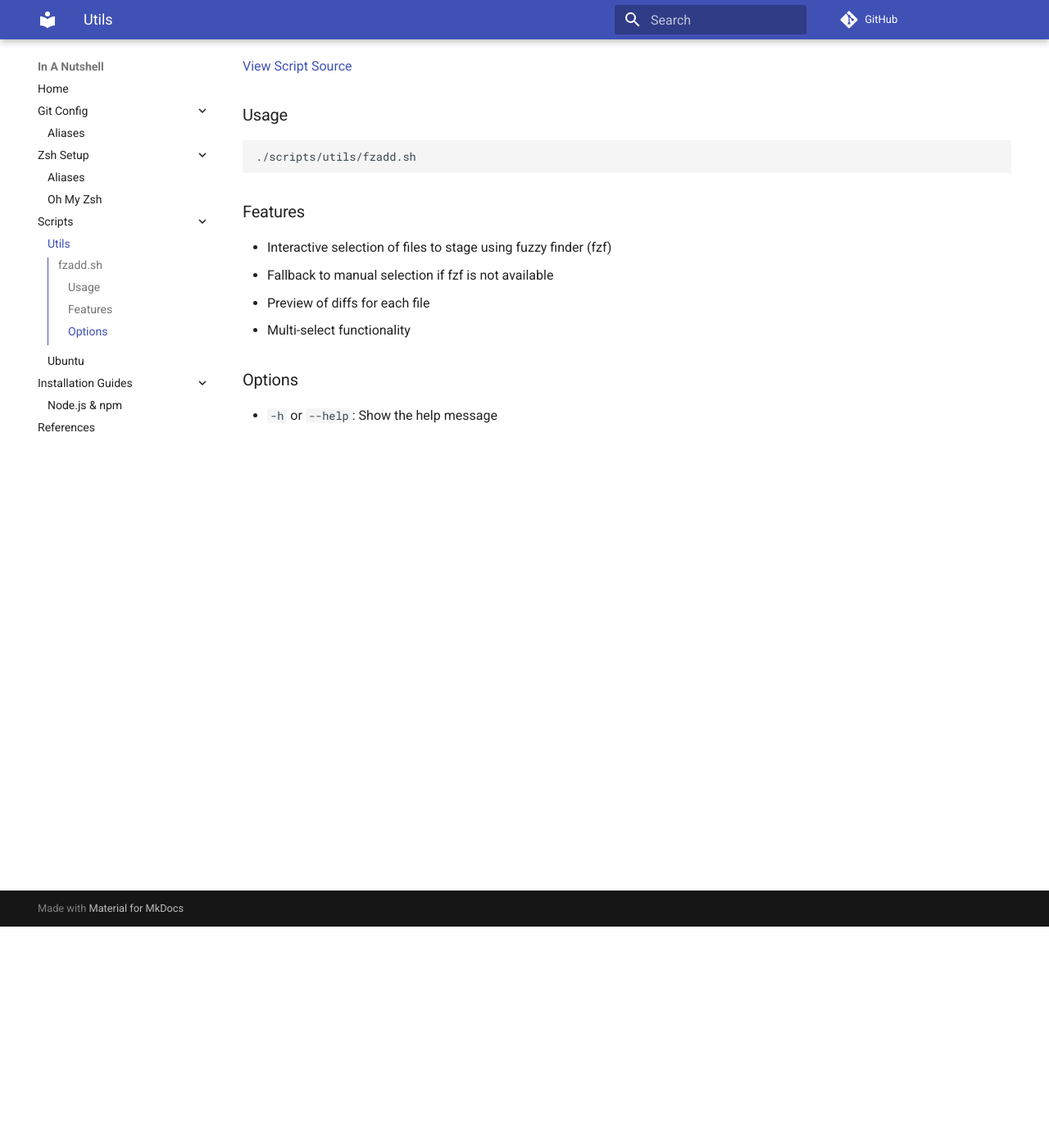
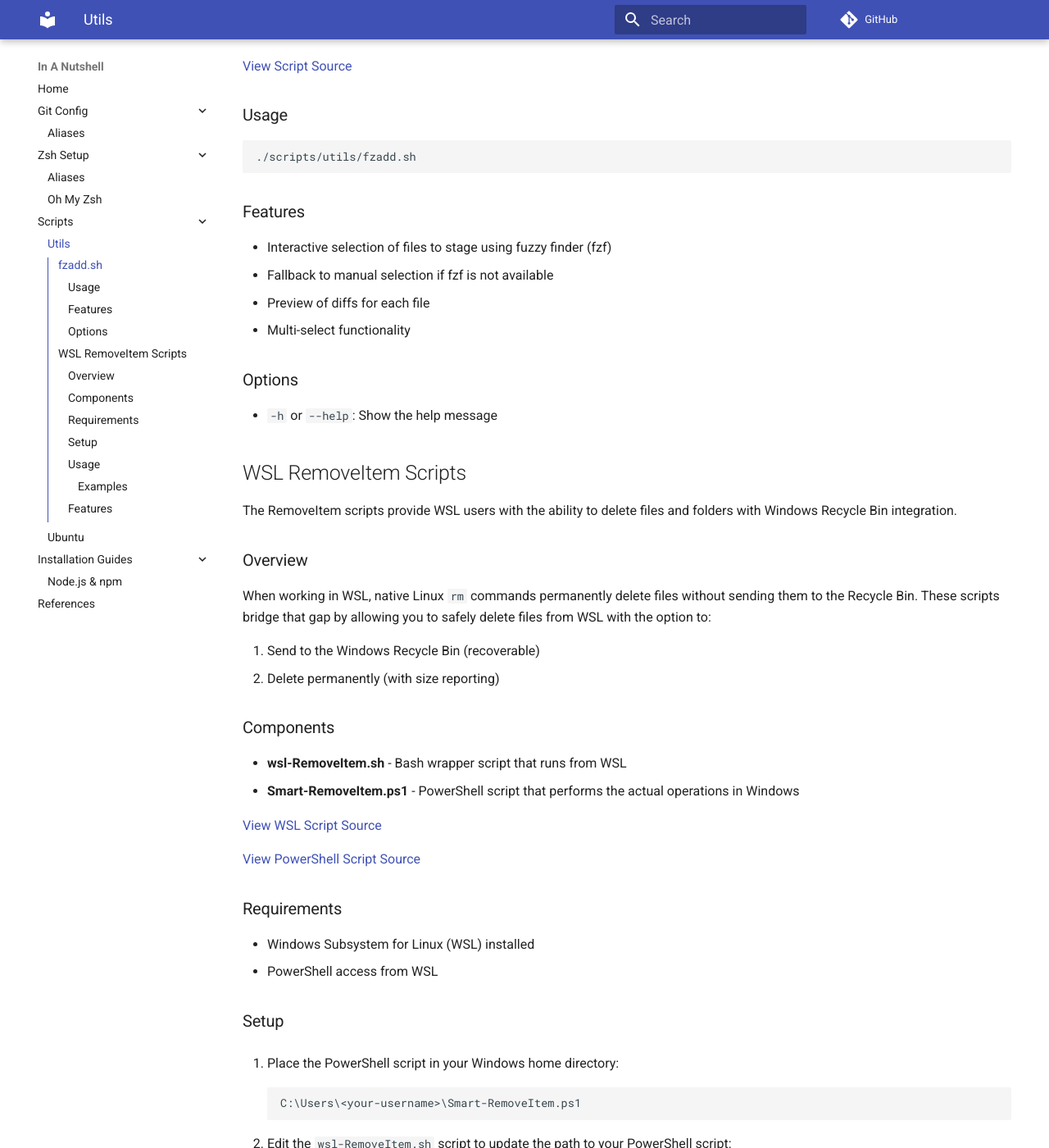
Before and after one commit to LaansDole/in-a-nutshell, an MkDocs documentation site: the page built from docs/scripts/utils.md, in a window 1280 px wide and 1400 px high, scrolled down 270 px. Shown: the whole window at 82% size. Built offline with MkDocs 1.6.1 and Material for MkDocs 9.7.7, drawn with Linux system fonts in a browser that asks for light colours; comment, search, counter and statistics services are not loaded; some of the changed text lies outside the part shown.

Commit message:
feat: scripts to remove wsl item permanently

````diff
--- a/docs/scripts/utils.md
+++ b/docs/scripts/utils.md
@@ -24,3 +24,71 @@ The `fzadd.sh` script provides a fuzzy finder interface for Git staging operatio
 ### Options
 
 - `-h` or `--help`: Show the help message
+
+## WSL RemoveItem Scripts
+
+The RemoveItem scripts provide WSL users with the ability to delete files and folders with Windows Recycle Bin integration.
+
+### Overview
+
+When working in WSL, native Linux `rm` commands permanently delete files without sending them to the Recycle Bin. These scripts bridge that gap by allowing you to safely delete files from WSL with the option to:
+
+1. Send to the Windows Recycle Bin (recoverable)
+2. Delete permanently (with size reporting)
+
+### Components
+
+- **wsl-RemoveItem.sh** - Bash wrapper script that runs from WSL
+- **Smart-RemoveItem.ps1** - PowerShell script that performs the actual operations in Windows
+
+[View WSL Script Source](https://github.com/LaansDole/in-a-nutshell/blob/main/scripts/utils/experimental/wsl-RemoveItem.sh)
+
+[View PowerShell Script Source](https://github.com/LaansDole/in-a-nutshell/blob/main/scripts/utils/experimental/Smart-RemoveItem.ps1)
+
+### Requirements
+
+- Windows Subsystem for Linux (WSL) installed
+- PowerShell access from WSL
+
+### Setup
+
+1. Place the PowerShell script in your Windows home directory:
+   ```
+   C:\Users\<your-username>\Smart-RemoveItem.ps1
+   ```
+
+2. Edit the `wsl-RemoveItem.sh` script to update the path to your PowerShell script:
+   ```bash
+   local win_script_path="C:\\Users\\<your-username>\\Smart-RemoveItem.ps1"
+   ```
+
+3. Make the shell script executable:
+   ```bash
+   chmod +x scripts/utils/experimental/wsl-RemoveItem.sh
+   ```
+
+### Usage
+
+```bash
+./scripts/utils/experimental/wsl-RemoveItem.sh <Recycle|Permanent> <path_to_wsl_file_or_folder>
+```
+
+#### Examples
+
+Send a file to the Recycle Bin:
+```bash
+./wsl-RemoveItem.sh Recycle ~/documents/old-file.txt
+```
+
+Permanently delete a directory:
+```bash
+./wsl-RemoveItem.sh Permanent ~/temp/unwanted-folder
+```
+
+### Features
+
+- Safely delete files and directories from WSL
+- Option to send to Recycle Bin or delete permanently
+- Reports directory size before and after deletion (for permanent mode)
+- Proper error handling and status reporting
+- Preserves Windows path translation for cross-platform compatibility
````
Also changed, not shown: docs/zsh/aliases.md (+19 -0 lines), 3 other files.
